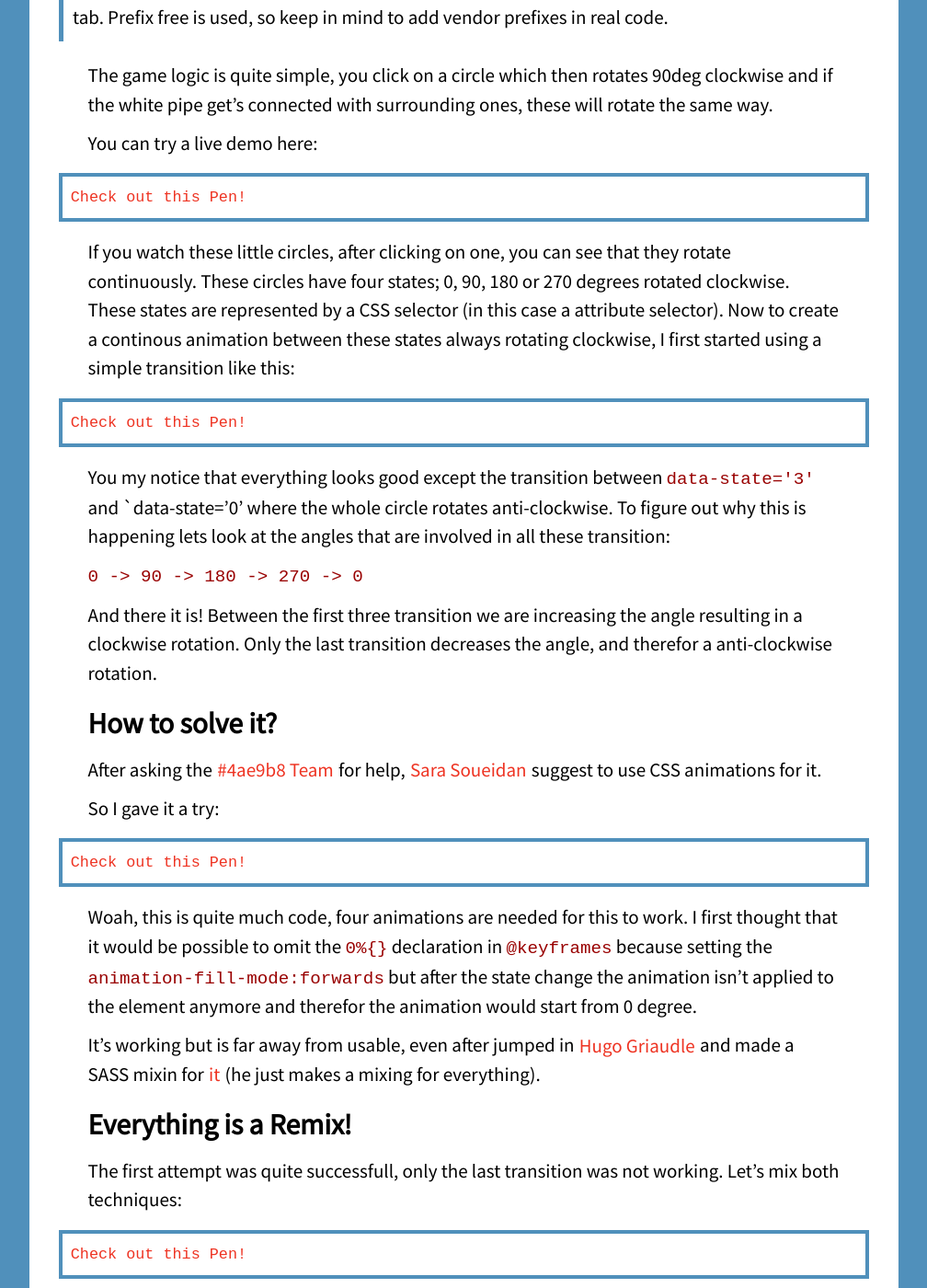
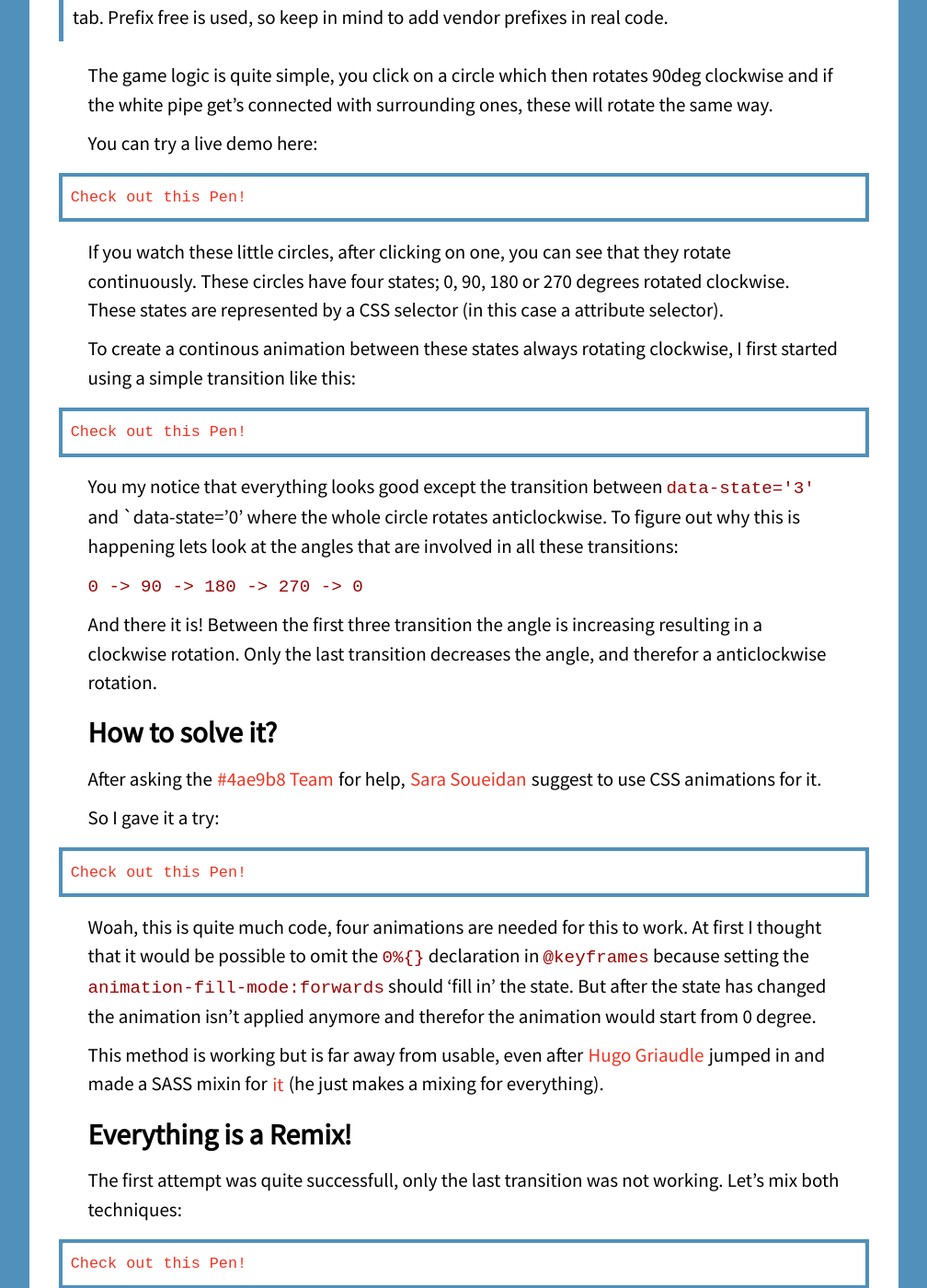
Before and after one commit to FWeinb/fweinb.github.com, a Jekyll site: the page built from _posts/2013-04-20-Continuously-rotating-element.md, in a window 1280 px wide and 1400 px high, scrolled down 491 px. Shown: the whole window at 92% size, without its empty margins (136-1144 px from the left). Built offline with Jekyll 4.4.1, drawn with Linux system fonts in a browser that asks for light colours; Markdown is read by kramdown in place of the engine named in the settings.

Commit message:
Publish + spelling

```diff
--- a/_posts/2013-04-20-Continuously-rotating-element.md
+++ b/_posts/2013-04-20-Continuously-rotating-element.md
@@ -12,17 +13,18 @@ The game logic is quite simple, you click on a circle which then rotates 90deg c
 You can try a live demo here:
 <pre class="codepen" data-height="740" data-type="result" data-href="JjBhk" data-user="FWeinb" data-safe="true"><code></code><a href="http://codepen.io/FWeinb/pen/JjBhk">Check out this Pen!</a></pre>
 
-If you watch these little circles, after clicking on one, you can see that they rotate continuously. These circles have four states;  0, 90, 180 or 270 degrees rotated clockwise. These states are represented by a CSS selector (in this case a attribute selector). Now to create a continous animation between these states always rotating clockwise, I first started using a simple transition like this:
+If you watch these little circles, after clicking on one, you can see that they rotate continuously. These circles have four states;  0, 90, 180 or 270 degrees rotated clockwise. These states are represented by a CSS selector (in this case a attribute selector).
+
+To create a continous animation between these states always rotating clockwise, I first started using a simple transition like this:
 
 <pre class="codepen" data-height="300" data-type="css" data-href="e41290586d3c2579ef0c90f44fbae956" data-user="FWeinb" data-safe="true"><code></code><a href="http://codepen.io/FWeinb/pen/bJCfo">Check out this Pen!</a></pre>
 
-You my notice that everything looks good except the transition between `data-state='3'` and `data-state='0' where the whole circle rotates anti-clockwise.
-To figure out why this is happening lets look at the angles that are involved in all these transition:
+You my notice that everything looks good except the transition between `data-state='3'` and `data-state='0' where the whole circle rotates anticlockwise.
+To figure out why this is happening lets look at the angles that are involved in all these transitions:
 
 `0 -> 90 -> 180 -> 270 -> 0`
 
-And there it is! Between the first three transition we are increasing the angle resulting in a clockwise rotation. Only the last transition decreases the angle, and therefor a anti-clockwise rotation.
-
+And there it is! Between the first three transition the angle is increasing resulting in a clockwise rotation. Only the last transition decreases the angle, and therefor a anticlockwise rotation.
 
 ## How to solve it?
 
@@ -31,9 +33,9 @@ After asking the [#4ae9b8 Team](4ae9b8.com) for help, [Sara Soueidan](http://sar
 So I gave it a try:
 <pre class="codepen" data-height="300" data-type="css" data-href="2adb7073fca4e81afe331cce079f2b62" data-user="FWeinb" data-safe="true"><code></code><a href="http://codepen.io/FWeinb/pen/vhzyg">Check out this Pen!</a></pre>
 
-Woah, this is quite much code, four animations are needed for this to work. I first thought that it would be possible to omit the `0%{}` declaration in `@keyframes` because setting the `animation-fill-mode:forwards` but after the state change the animation isn't applied to the element anymore and therefor the animation would start from 0 degree.
+Woah, this is quite much code, four animations are needed for this to work. At first I thought that it would be possible to omit the `0%{}` declaration in `@keyframes` because setting the `animation-fill-mode:forwards` should 'fill in' the state. But after the state has changed the animation isn't applied anymore and therefor the animation would start from 0 degree.
 
-It's working but is far away from usable, even after jumped in [Hugo Griaudle](http://hugogiraudel.com/) and made a SASS mixin for [it](http://jsfiddle.net/TD8zW/2/) (he just makes a mixing for everything).
+This method is working but is far away from usable, even after [Hugo Griaudle](http://hugogiraudel.com/) jumped in and made a SASS mixin for [it](http://jsfiddle.net/TD8zW/2/) (he just makes a mixing for everything).
 
 ## Everything is a Remix!
 
```
Also changed, not shown: other parts of _posts/2013-04-20-Continuously-rotating-element.md (+1 -0 lines).
